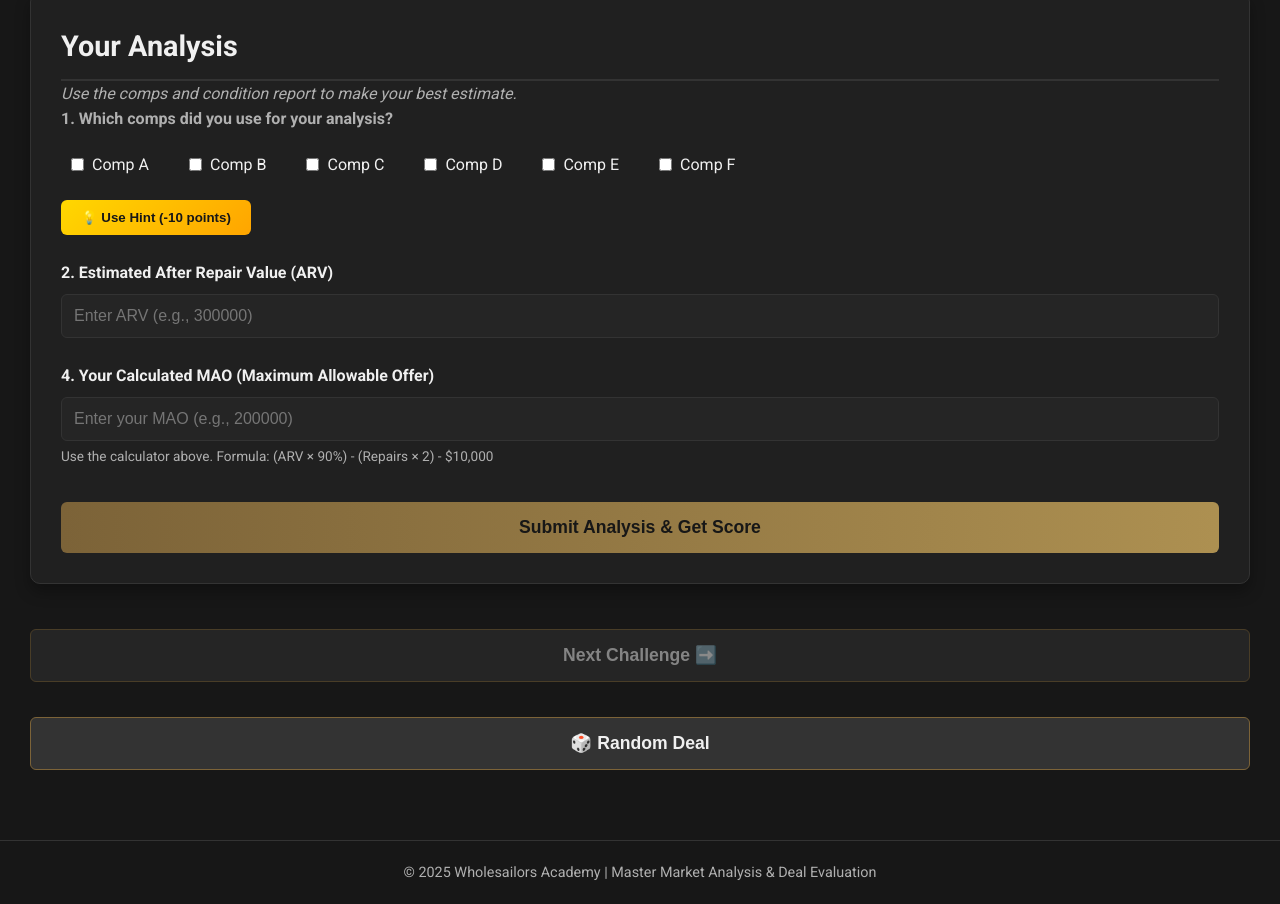
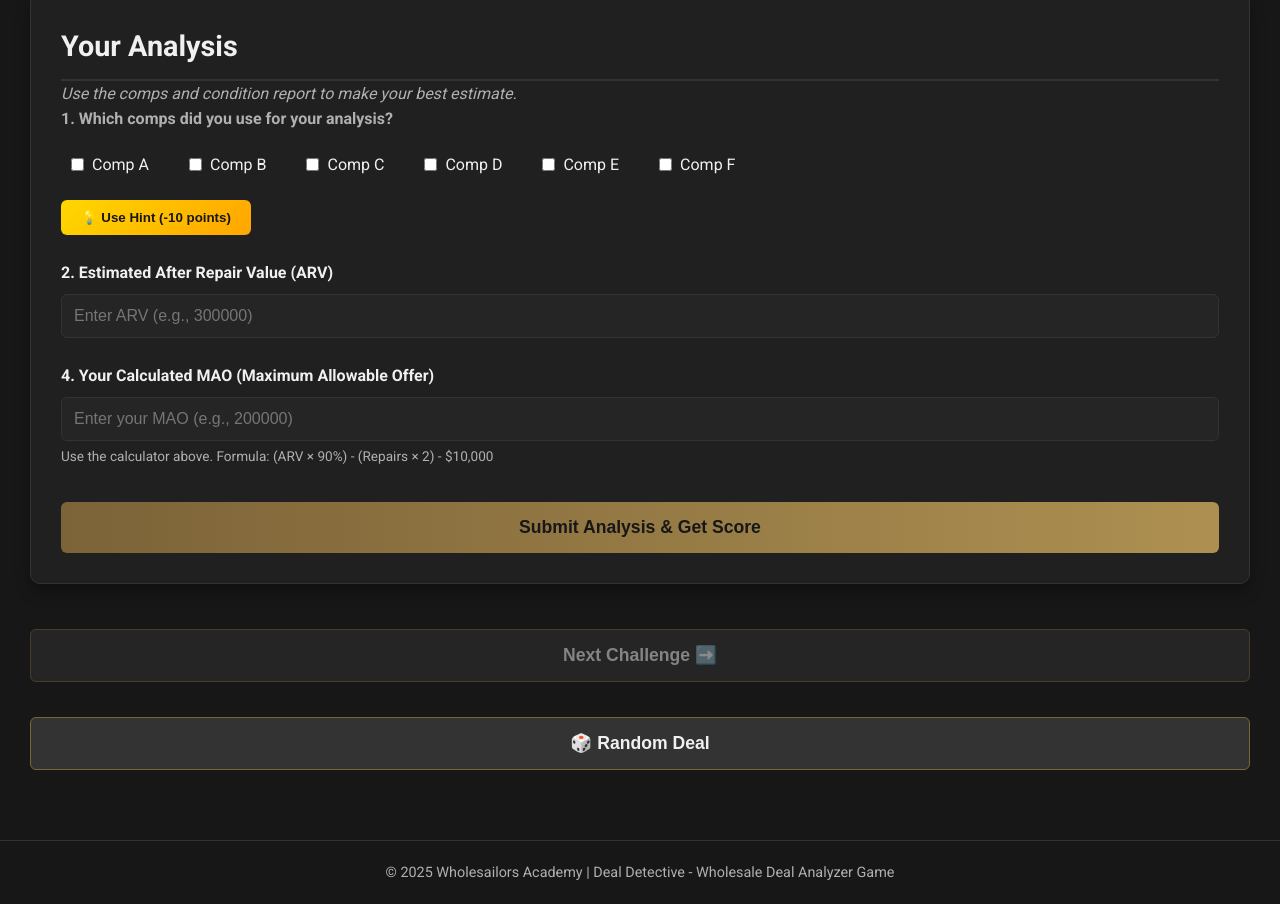
Before and after one commit to EnRICHedCreations/DealDetective, a plain HTML site: page index.html in a window 1280 px wide. Shown: the part 1445-2349 px from the top of the page. Drawn offline with Linux system fonts and the light colour scheme.

Commit message:
Update index.html

```diff
--- a/index.html
+++ b/index.html
@@ -1028,7 +1028,7 @@
     </div>
 
     <footer>
-        <p>&copy; 2025 Wholesailors Academy | Master Market Analysis & Deal Evaluation</p>
+        <p>&copy; 2025 Wholesailors Academy | Deal Detective - Wholesale Deal Analyzer Game</p>
     </footer>
 
     <script src="script.js"></script>
```
